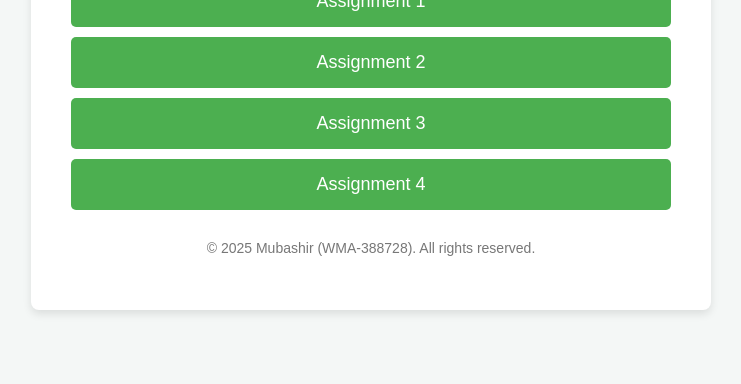
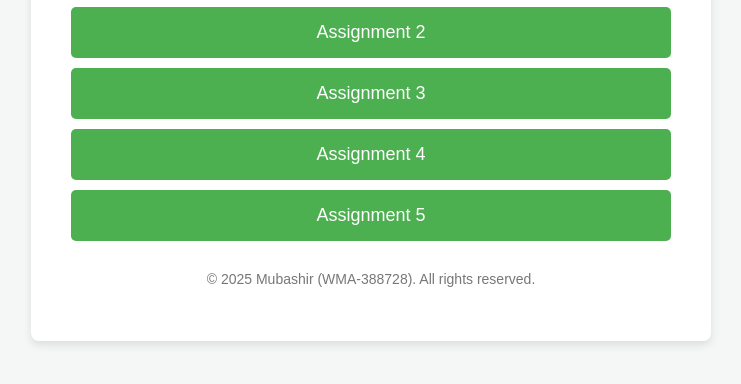
Before and after one commit to Mubashir2022skipq/CSS-Tasks-Collection, a plain HTML site: page index.html in a window 1280 px wide. Shown: the part 320-704 px from the top of the page, without its empty margins (269-1010 px from the left). Drawn offline with Linux system fonts and the light colour scheme.

Commit message:
Add the button of Assignment no-5 in index file

```diff
--- a/index.html
+++ b/index.html
@@ -62,6 +62,7 @@
         <a href="./Assignment no-2 (CSS-Cards)/index.html" class="assignment-link" target="_blank">Assignment 2</a>
         <a href="./Assignment no-3 (navbar inlineblock)/index.html" class="assignment-link" target="_blank">Assignment 3</a>
         <a href="./Assignment no-4 (Table)/index.html" class="assignment-link" target="_blank">Assignment 4</a>
+        <a href="./Assignment no-5 (olx navbar and card)/index.html" class="assignment-link" target="_blank">Assignment 5</a>
 
 
         <!-- Add more links as needed -->
```
